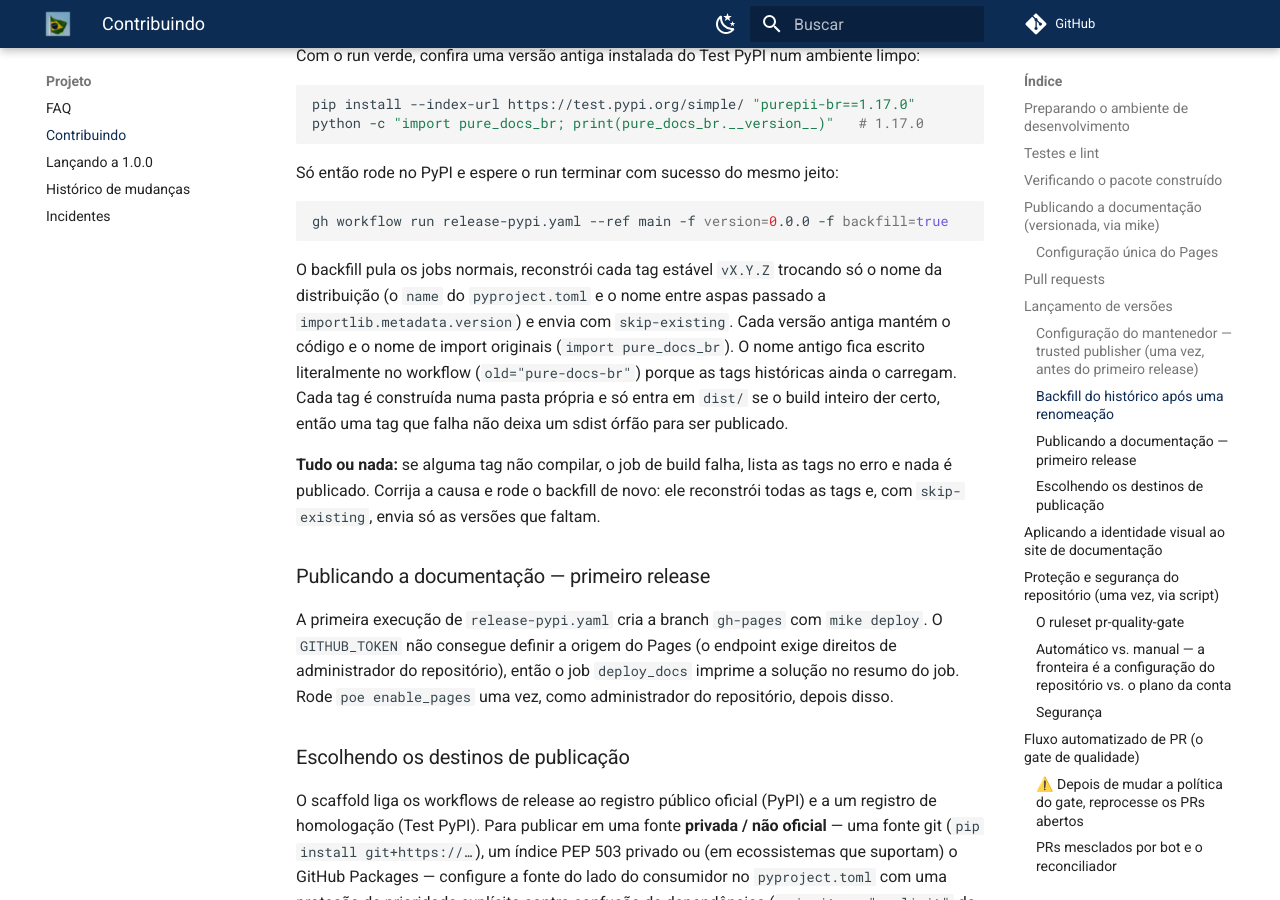
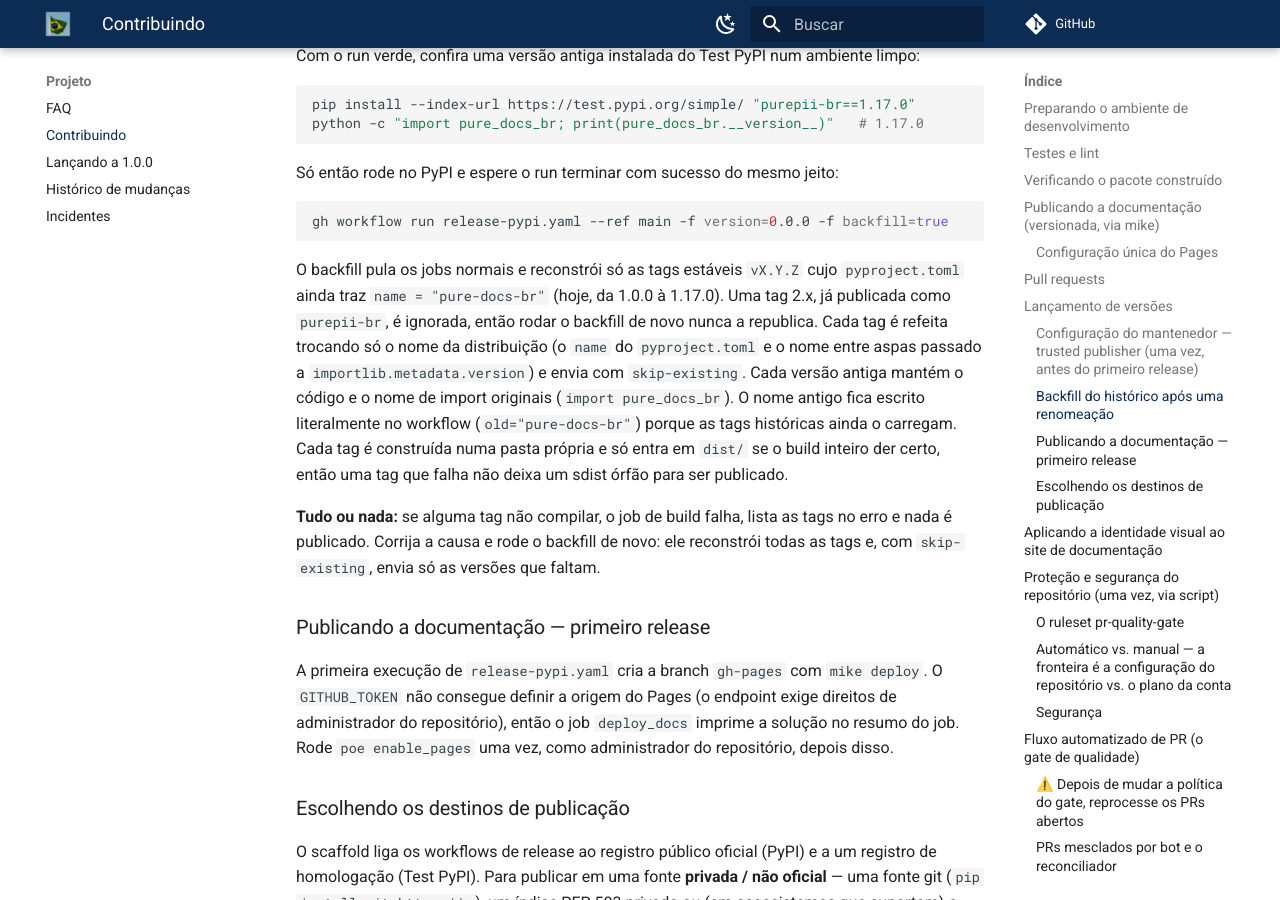
Before and after one commit to guilhermegor/pure-docs-br, an MkDocs documentation site: the page built from docs/contributing.md, in a window 1280 px wide and 900 px high, scrolled down 4288 px. Built offline with MkDocs 1.6.1 and Material for MkDocs 9.7.7, drawn with Linux system fonts in a browser that asks for light colours; comment, search, counter and statistics services are not loaded; the version menu is left out.

Commit message:
fix(ci): backfill only tags published under the old name
Once v2.0.0 is tagged, a rerun of the backfill would also rebuild the
2.x tags. Each tag is now kept only when its pyproject.toml still
carries name = "pure-docs-br" (today 1.0.0 to 1.17.0), so a rerun can
never republish a 2.x release. Derived from the tag itself rather than
a hard-coded version range.

Refs #63

````diff
--- a/docs/contributing.md
+++ b/docs/contributing.md
@@ -175,8 +175,10 @@ Só então rode no PyPI e espere o run terminar com sucesso do mesmo jeito:
 gh workflow run release-pypi.yaml --ref main -f version=0.0.0 -f backfill=true
 ```
 
-O backfill pula os jobs normais, reconstrói cada tag estável `vX.Y.Z` trocando só o nome da
-distribuição (o `name` do `pyproject.toml` e o nome entre aspas passado a
+O backfill pula os jobs normais e reconstrói só as tags estáveis `vX.Y.Z` cujo `pyproject.toml`
+ainda traz `name = "pure-docs-br"` (hoje, da 1.0.0 à 1.17.0). Uma tag 2.x, já publicada como
+`purepii-br`, é ignorada, então rodar o backfill de novo nunca a republica. Cada tag é refeita
+trocando só o nome da distribuição (o `name` do `pyproject.toml` e o nome entre aspas passado a
 `importlib.metadata.version`) e envia com `skip-existing`. Cada versão antiga mantém o código e o
 nome de import originais (`import pure_docs_br`). O nome antigo fica escrito literalmente no
 workflow (`old="pure-docs-br"`) porque as tags históricas ainda o carregam. Cada tag é
````
Also changed, not shown: 2 other files.
